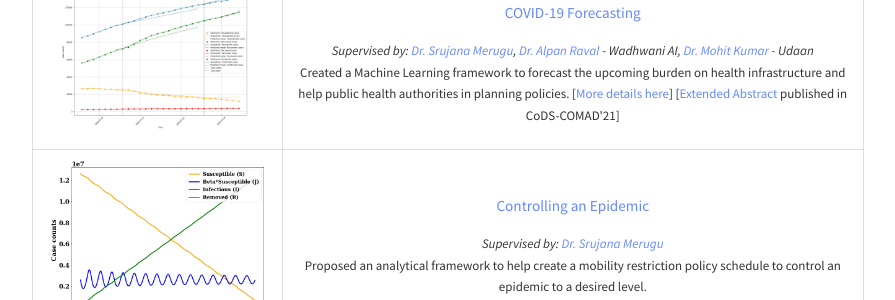
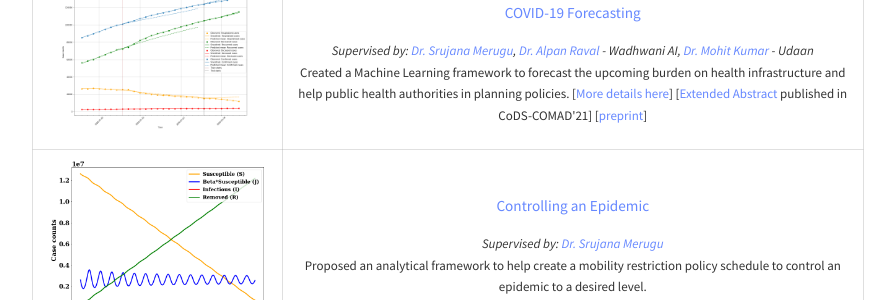
Before and after one commit to harshm121/portfolio-old, a Jekyll site: the page built from index.md, in a window 1280 px wide and 900 px high, scrolled down 1086 px. Shown: the part 175-475 px from the top of the window, without its empty margins (192-1087 px from the left). Built offline with Jekyll 4.4.1, drawn with Linux system fonts in a browser that asks for light colours; a style sheet for code colours, icons or effects is not loaded.

Commit message:
Update index.md

```diff
--- a/index.md
+++ b/index.md
@@ -52,7 +52,7 @@ The aim of the project was to segment human skin out of Near Infrared Images. Sk
   <tr>
     <th width="30%"><a href="https://harshm121.github.io/Projects/covid_forecasting"><img src="https://harshm121.github.io/Projects/covid_forecasting.png" alt="Forecasting Example" width = "100%"></a></th>
 	  <th width="70%"><h3><b><a href="https://harshm121.github.io/Projects/covid_forecasting">COVID-19 Forecasting</a></b></h3> <font size="2.2"><i><h8> Supervised by: <a href="https://www.linkedin.com/in/srujana-merugu-a7243819/">Dr. Srujana Merugu</a>, <a href="https://www.linkedin.com/in/alpan-raval-36219a2/">Dr. Alpan Raval</a> - Wadhwani AI, <a href="https://in.linkedin.com/in/mohitkum">Dr. Mohit Kumar</a> - Udaan</h8></i></font><br>
-Created a Machine Learning framework to forecast the upcoming burden on health infrastructure and help public health authorities in planning policies. [<a href="https://harshm121.github.io/Projects/covid_forecasting">More details here</a>] [<a href="https://www.medrxiv.org/content/10.1101/2020.10.19.20215293v1">Extended Abstract</a> published in CoDS-COMAD'21]</th>
+Created a Machine Learning framework to forecast the upcoming burden on health infrastructure and help public health authorities in planning policies. [<a href="https://harshm121.github.io/Projects/covid_forecasting">More details here</a>] [<a href="https://dl.acm.org/doi/abs/10.1145/3430984.3431047">Extended Abstract</a> published in CoDS-COMAD'21] [<a href="https://www.medrxiv.org/content/10.1101/2020.10.19.20215293v1.full">preprint</a>]</th>
   </tr>
 
 
```
